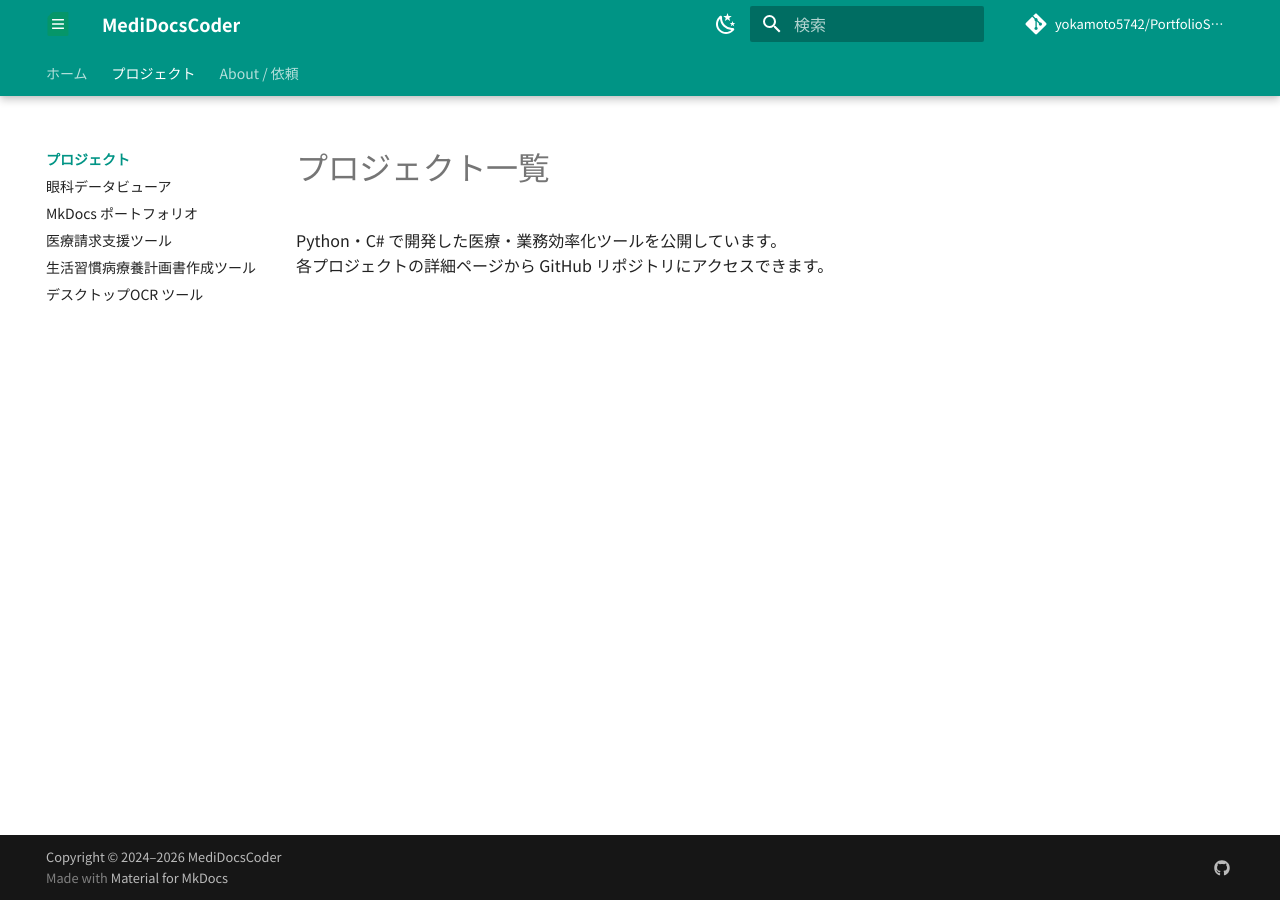
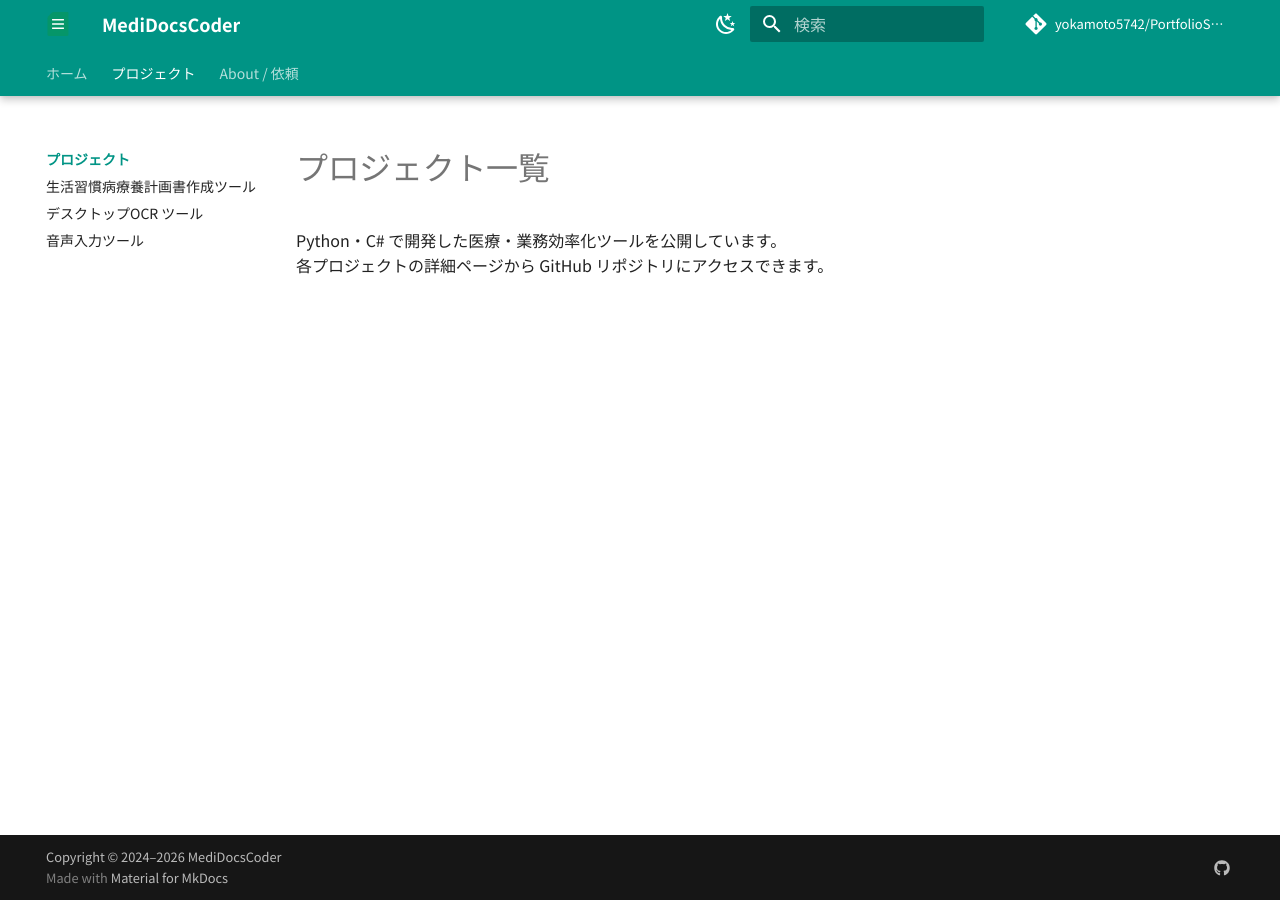
Before and after one commit to yokamoto5742/PortfolioSite, an MkDocs documentation site: the page built from docs/projects/index.md, in a window 1280 px wide. Built offline with MkDocs 1.6.1 and Material for MkDocs 9.7.7, drawn with Linux system fonts in a browser that asks for light colours; comment, search, counter and statistics services are not loaded.

Commit message:
✨ (feat)(docs): VoicePhrase プロジェクトを追加

```diff
--- a/mkdocs.yml
+++ b/mkdocs.yml
@@ -82,11 +82,9 @@ nav:
   - ホーム: index.md
   - プロジェクト:
     - projects/index.md
-    - 眼科データビューア: projects/ophthalmic-viewer/index.md
-    - MkDocs ポートフォリオ: projects/mkdocs-template/index.md
-    - 医療請求支援ツール: projects/csharp-billing/index.md
     - 生活習慣病療養計画書作成ツール: projects/LDTPmodule/index.md
     - デスクトップOCR ツール: projects/VisionOCR/index.md
+    - 音声入力ツール: projects/VoicePhrase/index.md
   - About / 依頼: about.md
 
 extra_css: [assets/custom.css]
```
Also changed, not shown: docs/index.md (+8 -8 lines).
